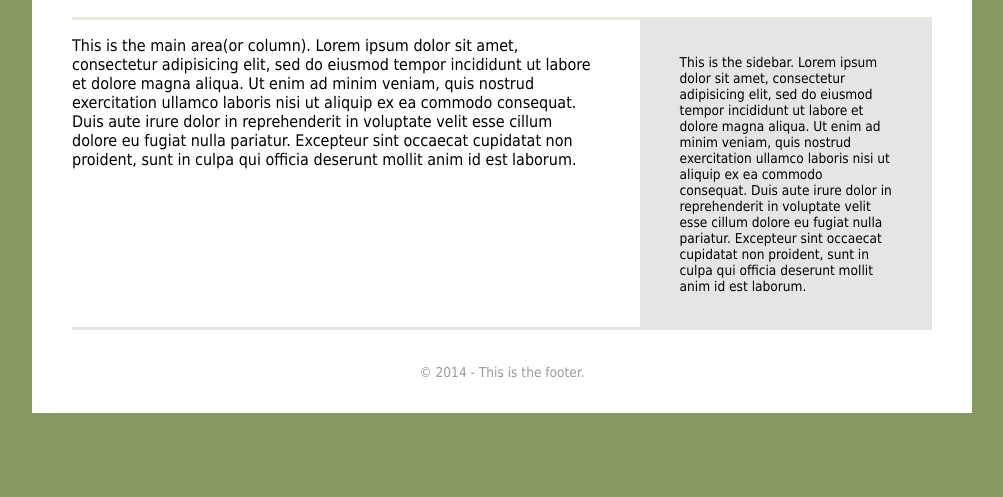
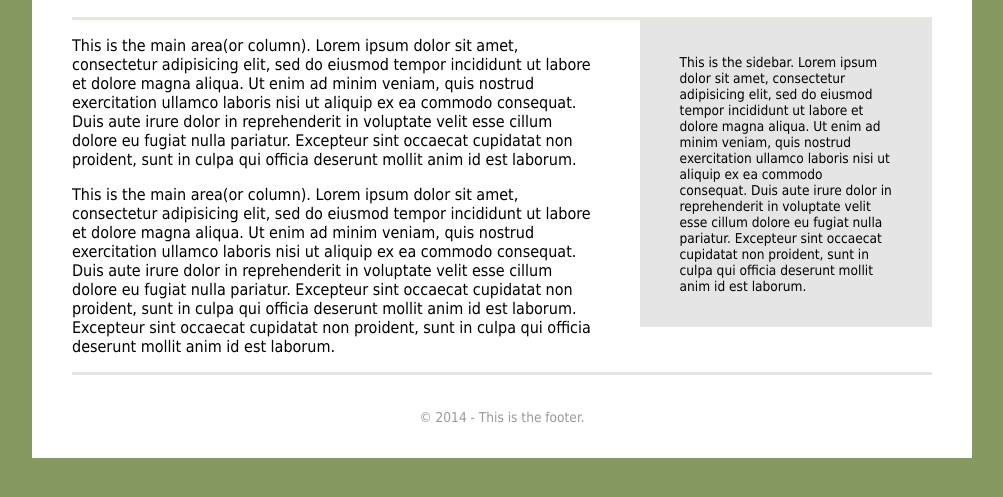
Before and after one commit to nuriyealp/page-layout, a plain HTML site: page index.html in a window 1280 px wide. Shown: the part 81-578 px from the top of the page, without its empty margins (138-1141 px from the left). Drawn offline with Linux system fonts and the light colour scheme.

Commit message:
design the page

```diff
--- a/index.html
+++ b/index.html
@@ -20,19 +20,21 @@
         <p>This is the main area(or column). Lorem ipsum dolor sit amet, consectetur adipisicing elit, sed do eiusmod
           tempor incididunt ut labore et dolore magna aliqua. Ut enim ad minim veniam, quis nostrud exercitation ullamco
           laboris nisi ut aliquip ex ea commodo consequat. Duis aute irure dolor in reprehenderit in voluptate velit
-          esse
-          cillum dolore eu fugiat nulla pariatur. Excepteur sint occaecat cupidatat non proident, sunt in culpa qui
-          officia
-          deserunt mollit anim id est laborum.</p>
+          esse cillum dolore eu fugiat nulla pariatur. Excepteur sint occaecat cupidatat non proident, sunt in culpa qui
+          officia deserunt mollit anim id est laborum.</p>
+        <p>This is the main area(or column). Lorem ipsum dolor sit amet, consectetur adipisicing elit, sed do eiusmod
+          tempor incididunt ut labore et dolore magna aliqua. Ut enim ad minim veniam, quis nostrud exercitation ullamco
+          laboris nisi ut aliquip ex ea commodo consequat. Duis aute irure dolor in reprehenderit in voluptate velit
+          esse cillum dolore eu fugiat nulla pariatur. Excepteur sint occaecat cupidatat non proident, sunt in culpa qui
+          officia deserunt mollit anim id est laborum. Excepteur sint occaecat cupidatat non proident, sunt in culpa qui
+          officia deserunt mollit anim id est laborum.</p>
       </div>
       <aside class="sidebar">
         <p>This is the sidebar. Lorem ipsum dolor sit amet, consectetur adipisicing elit, sed do eiusmod
           tempor incididunt ut labore et dolore magna aliqua. Ut enim ad minim veniam, quis nostrud exercitation ullamco
           laboris nisi ut aliquip ex ea commodo consequat. Duis aute irure dolor in reprehenderit in voluptate velit
-          esse
-          cillum dolore eu fugiat nulla pariatur. Excepteur sint occaecat cupidatat non proident, sunt in culpa qui
-          officia
-          deserunt mollit anim id est laborum.</p>
+          esse cillum dolore eu fugiat nulla pariatur. Excepteur sint occaecat cupidatat non proident, sunt in culpa qui
+          officia deserunt mollit anim id est laborum.</p>
       </aside>
 
       <div class="fix"></div>
```
